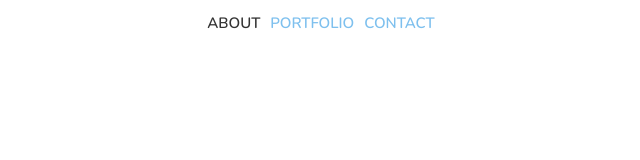
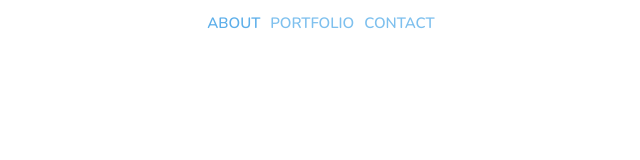
Before and after one commit to carysklt/portfolio-site, a plain HTML site: page index.html in a window 1280 px wide. In both pictures the pointer is over the link "ABOUT". Shown: the full height of the page, 319-959 px from the left. Drawn offline with nearby package versions, Linux system fonts and the light colour scheme.

Commit message:
Update index.css

```diff
--- a/index.css
+++ b/index.css
@@ -14,5 +14,5 @@ a {
 }
 
 a:hover {
-    color: rgba(0, 0, 0, 0.8);
+    color: #5DAFEA;
 }
```
